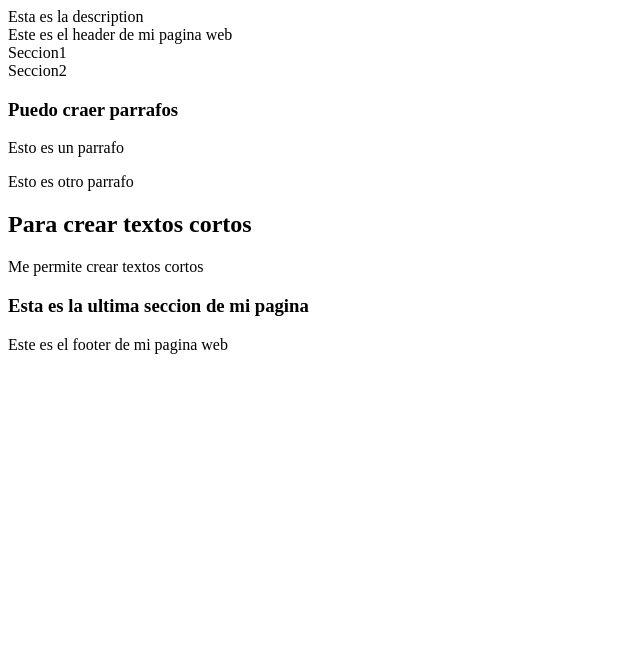
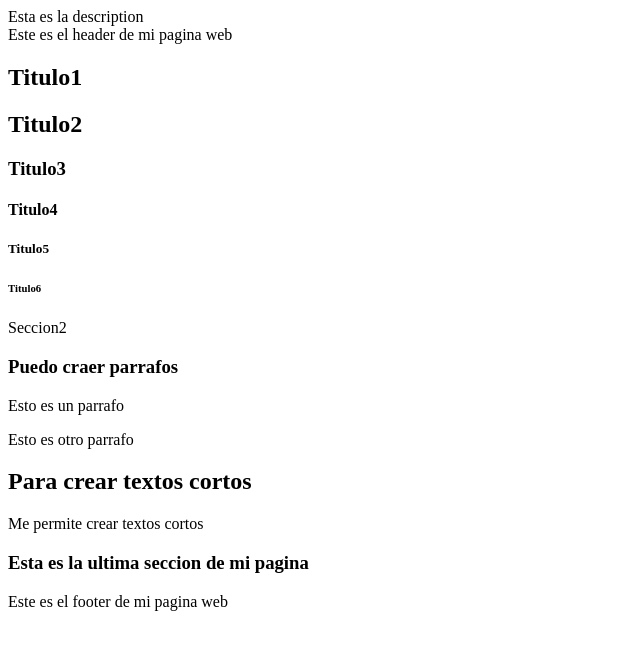
Before and after one commit to UdeA-Project3/HTML-CSS, a plain HTML site: page index.html in a window 1280 px wide. Shown: the whole page, without its empty margins (0-640 px from the left). Drawn offline with Linux system fonts and the light colour scheme.

Commit message:
Ejemplos de etiquetas de tipo texto

```diff
--- a/index.html
+++ b/index.html
@@ -11,7 +11,14 @@
     <body>
         <header>Este es el header de mi pagina web</header>
         <main>
-            <section>Seccion1</section>
+            <section>
+                <h1>Titulo1</h1>
+                <h2>Titulo2</h2>
+                <h3>Titulo3</h3>
+                <h4>Titulo4</h4>
+                <h5>Titulo5</h5>
+                <h6>Titulo6</h6>
+            </section>
             <section>Seccion2</section>
             <section>
                 <article>
```
